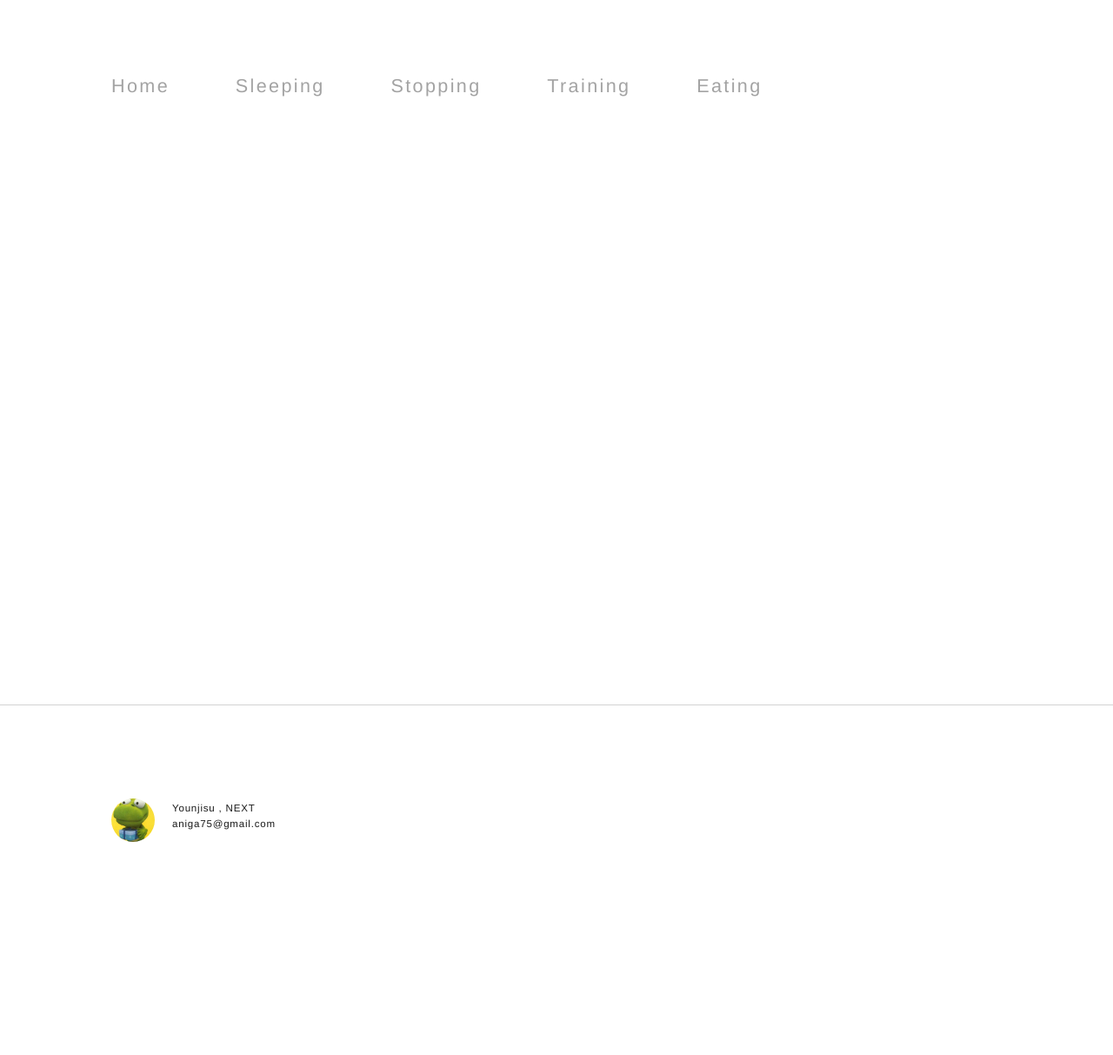
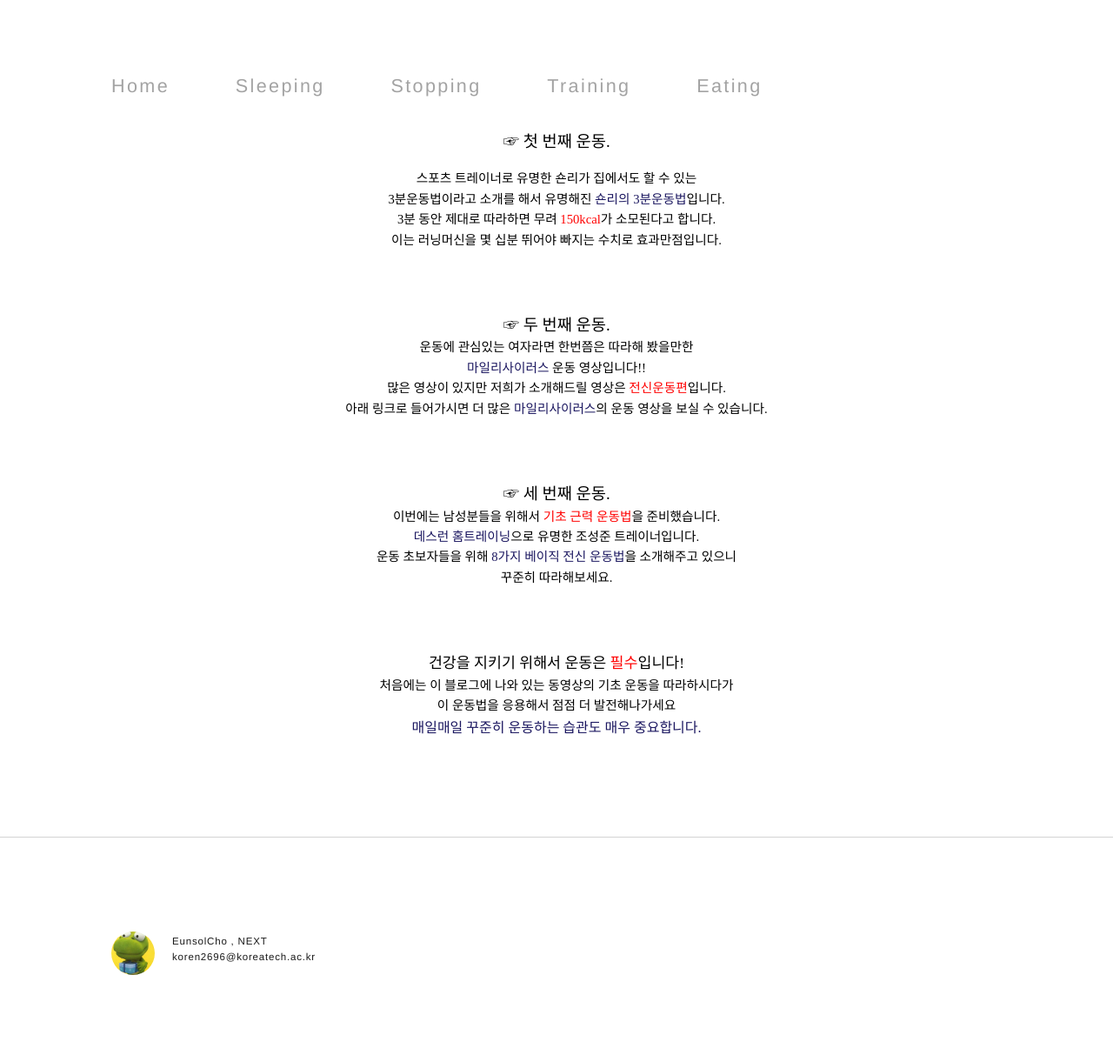
Before and after one commit to kuthealth/kuthealth.github.com, a Jekyll site: the page built from page/training.html, in a window 1280 px wide. Shown: the whole page at 87% size. Built offline with Jekyll 4.4.1, drawn with Linux system fonts in a browser that asks for light colours; before the commit the page ends 1061 px from its top, so only the background shows below that.

Commit message:
Update training.html

```diff
--- a/page/training.html
+++ b/page/training.html
@@ -4,7 +4,7 @@ title : index
 <!DOCTYPE html>
 <html>
   <head>
-    <title>Health</title>
+    <title>꾸준한 운동</title>
     <meta charset=utf-8>
     <meta name="viewport" content="width=device-width" initial-scale=1>
 
@@ -34,40 +34,12 @@ title : index
               <ul class="marginLeft">
                 <li><a href="/">Home</a></li>
                 <li><a href="/_posts/sleeping.md">Sleeping</a></li>
-                <li><a href="/page/list.html">Stopping</a></li>
-                <li><a href="/page/list.html">Training</a></li>
+                <li><a href="/page/stopping.html">Stopping</a></li>
+                <li><a href="/page/tranning.html">Training</a></li>
                 <li><a href="http://www.facebook.com">Eating</a></li>
             </ul>
             </nav>
          </header>
-
-  		<section id="mainBody" style="visibility:hidden;">
-        <ul id="categoryList">
-          {% for catName in site.category-list %}
-         <li>
-          {{ catName }}
-         </li>
-          {% endfor %}
-        </ul>
-        <section id="list">
-          <div></div>
-
-          {% for catName in site.category-list %}
-          <section class={{catName | prepend :'CAT_'}}>
-            <!-- h1> {{catName}} </h1 -->
-          <ul>
-            {% for page in site.posts %}
-              {% for pc in page.categories %}
-                   {% if pc == catName %}
-                     <a href="{{ page.url }}">
-                    <li>{{ page.title }}</li>
-                    </a>
-                  {% endif %}
-              {% endfor %}
-           {% endfor %}
-          </ul>
-          </section>
-          {% endfor %}
 
 <P CLASS=HStyle0 STYLE='text-align:center;'><SPAN STYLE='font-size:13.0pt;font-family:"새굴림";font-weight:"bold";line-height:160%'><BR></SPAN></P>
 
@@ -132,57 +104,18 @@ title : index
 <P CLASS=HStyle0 STYLE='text-align:center;'><SPAN STYLE='font-size:11.0pt;font-family:"새굴림";line-height:160%'><BR></SPAN></P>
 
 
-        </section>
-        <!-- div id="listWrap">
-          <ul id="postList">
-               {% for post in site.posts limit:5 %}
-                 <li>
-                  <div><a href="{{ post.url }}">{{ post.title }}</a></div>
-                  <div>{{ post.date | date: "%Y년 %m월 %d일" }}</div>
-                   {% if pc == catName %}
-                <span>list</span>
-              {% endif %}
-                 </li>
-              {% endfor %}
-            </ul>
-        </div -->
- 			</section>
-
-      <!-- section>
-      <a href="http://localhost:4000/next/2014/01/24/newEdu.html#disqus_thread"> comment link test</a>
-      </section -->
 
   		 <footer>
             <section>
               <img src="/images/crong.jpg">
               <ul>
-                <li>Younjisu , NEXT</li>
-                <li>aniga75@gmail.com</li>
+                <li>EunsolCho , NEXT</li>
+                <li>koren2696@koreatech.ac.kr</li>
               </ul>
           </section>
         </footer>
-      <!-- div id="mamul"> </div -->
-  	</div>
-    <script src="/dest/js/0.0.1/listPage_min_0.0.1.js"></script>
-    <script>
-        $Element(document).attach('domready', function() {
-          //set verticle center
-          //utils.setLayout();
-          var o = Nigayo.List();
-          //내부 함수에서 Closure scope를 가지고 있음.
-          o.attachEvents();
-          //본문 영역을 첫번째 선택한 것으로 fire!!
-          o.fireLayer();
-        });
-    </script>
 
-     <script>
-      (function(i,s,o,g,r,a,m){i['GoogleAnalyticsObject']=r;i[r]=i[r]||function(){
-        (i[r].q=i[r].q||[]).push(arguments)},i[r].l=1*new Date();a=s.createElement(o),
-        m=s.getElementsByTagName(o)[0];a.async=1;a.src=g;m.parentNode.insertBefore(a,m)
-      })(window,document,'script','//www.google-analytics.com/analytics.js','ga');
-      ga('create', 'UA-45694371-2', 'auto');
-      ga('send', 'pageview');
-    </script>
+
+
   </body>
 </html>
```
